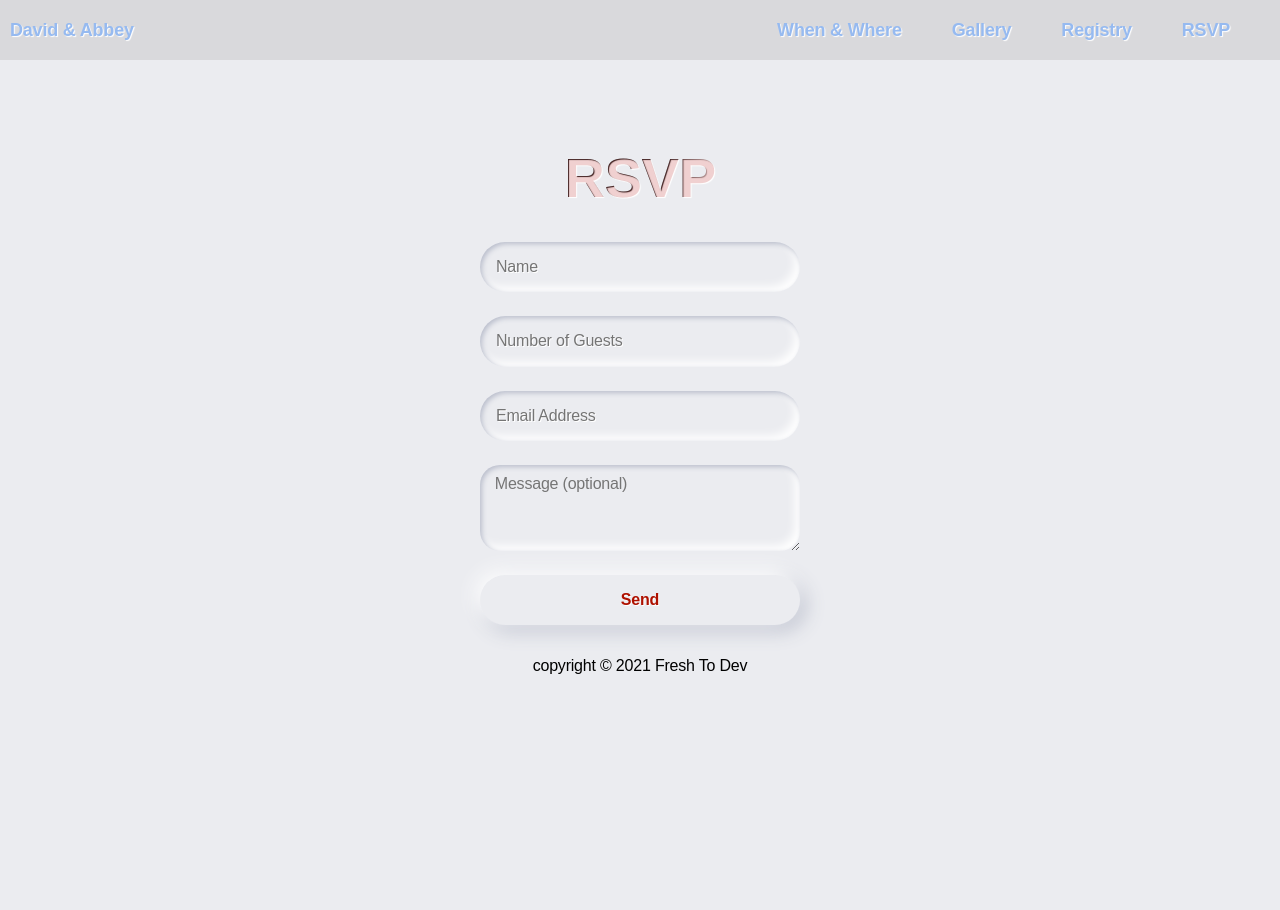
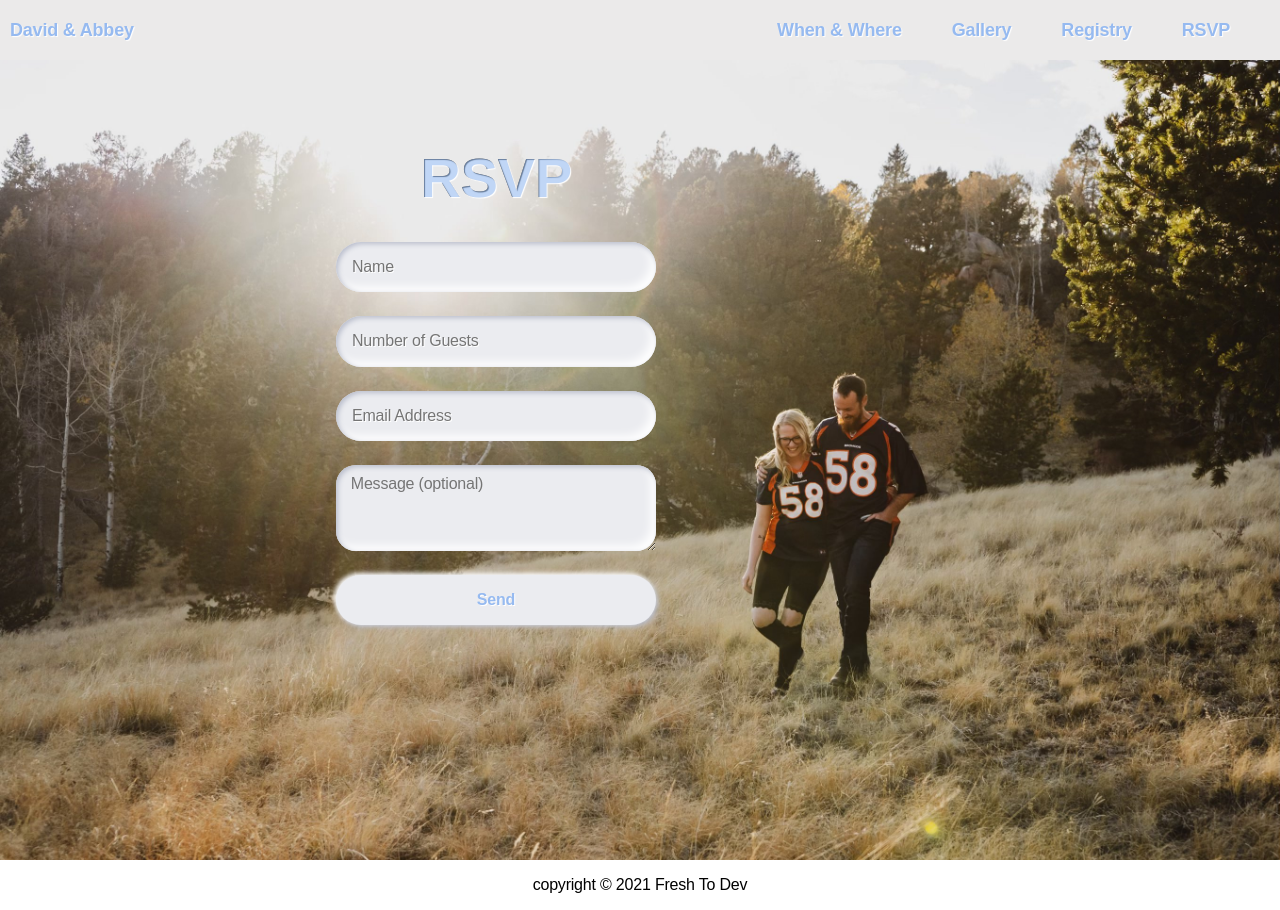
Before and after one commit to mdflynn/stieber-wedding, a React (Create React App) app: page /rsvp in a window 1280 px wide. Before the commit the page ends 800 px from the top, so only its background shows below. Built offline with nearby package versions, Linux system fonts and the light colour scheme.

Commit message:
add form styling

```diff
--- a/src/components/Rsvp/Rsvp.scss
+++ b/src/components/Rsvp/Rsvp.scss
@@ -1,9 +1,4 @@
 @import "../../variables";
-
-body,
-html {
-  background-color: $color-bg;
-}
 
 textarea {
   background-color: $color-bg;
@@ -23,10 +18,21 @@ textarea,
   font-size: $ruler;
 }
 
+.form-div {
+  background-image: url("../../assets/field.jpg");
+  content: "";
+  height: 100vh;
+  background-position: center;
+  background-repeat: no-repeat;
+  background-size: cover;
+  position: relative;
+}
+
 form {
   padding: $ruler;
   width: $ruler * 20;
-  margin: 0 auto;
+  // margin: 0 auto;
+  margin-left: 20em;
 }
 
 .segment {
@@ -73,13 +79,13 @@ textarea {
 .form-button {
   color: #61677c;
   font-weight: bold;
-  box-shadow: -5px -5px 20px $color-white, 5px 5px 20px $color-shadow;
+  box-shadow: -2px -2px 5px $color-white, 2px 2px 5px $color-shadow;
   transition: all 0.2s ease-in-out;
   cursor: pointer;
   font-weight: 600;
 
   &:hover {
-    box-shadow: -2px -2px 5px $color-white, 2px 2px 5px $color-shadow;
+    box-shadow: -5px -5px 20px $color-white, 5px 5px 20px $color-shadow;
   }
 
   &:active {
@@ -94,7 +100,8 @@ textarea {
   &.form-button {
     display: block;
     width: 100%;
-    color: $color-red;
+    // color: $color-red;
+    color: rgb(150, 186, 240);
   }
 }
 
@@ -102,10 +109,32 @@ textarea {
   text-align: center;
   font-size: 3.5em;
   margin-bottom: 0;
-  color: rgba(179, 19, 19, 0.2);
-  background: -webkit-gradient(linear, left top, right top, from(#222), to(#222), color-stop(0.5, #fff));
-  background: -moz-gradient(linear, left top, right top, from(#222), to(#222), color-stop(0.5, #fff));
-  background: gradient(linear, left top, right top, from(#222), to(#222), color-stop(0.5, #fff));
+  // color: rgba(179, 19, 19, 0.2);
+  color: rgba(150, 186, 240, 0.6);
+  background: -webkit-gradient(
+    linear,
+    left top,
+    right top,
+    from(#222),
+    to(#222),
+    color-stop(0.5, #fff)
+  );
+  background: -moz-gradient(
+    linear,
+    left top,
+    right top,
+    from(#222),
+    to(#222),
+    color-stop(0.5, #fff)
+  );
+  background: gradient(
+    linear,
+    left top,
+    right top,
+    from(#222),
+    to(#222),
+    color-stop(0.5, #fff)
+  );
   -webkit-background-size: 125px 100%;
   -moz-background-size: 125px 100%;
   background-size: 125px 100%;
```
